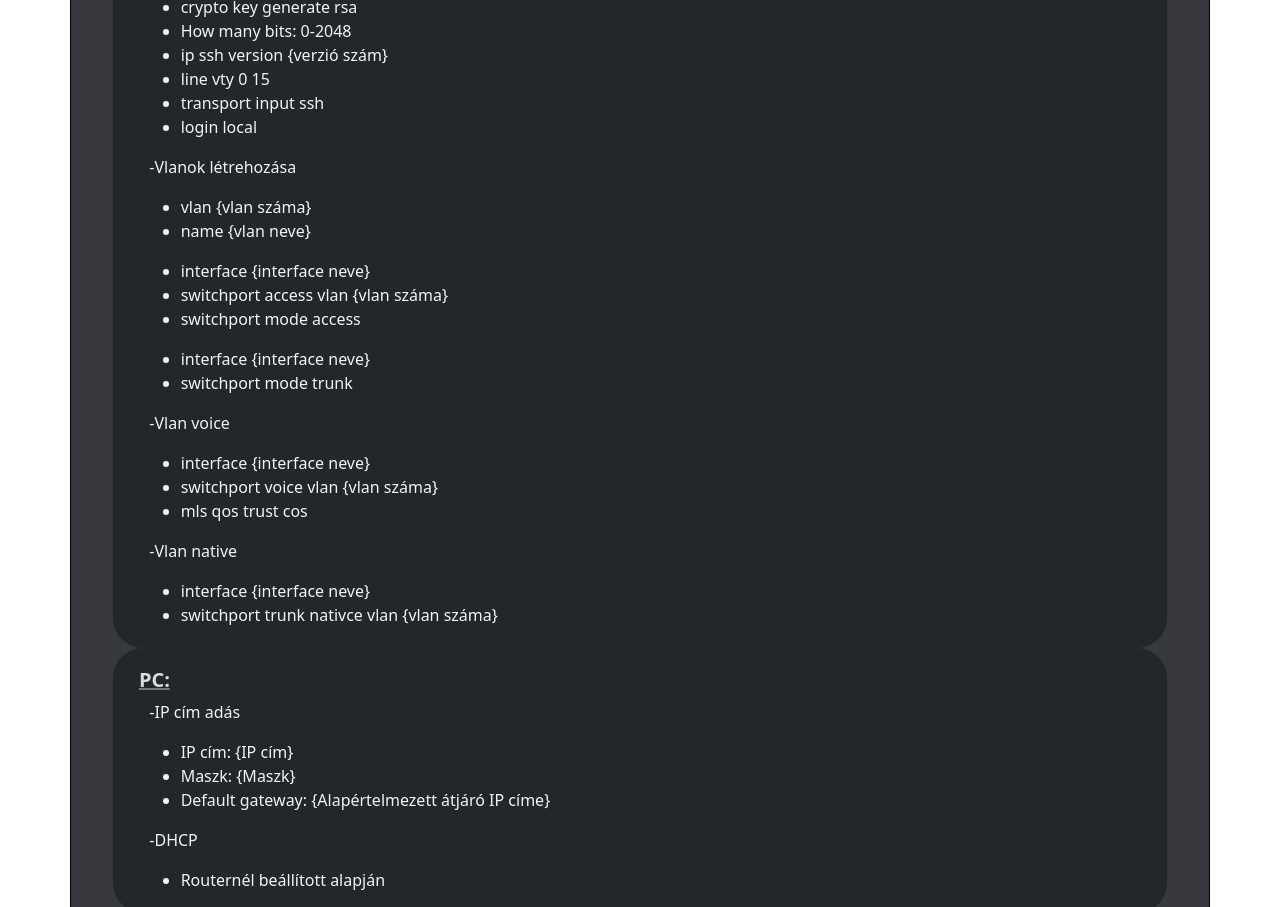
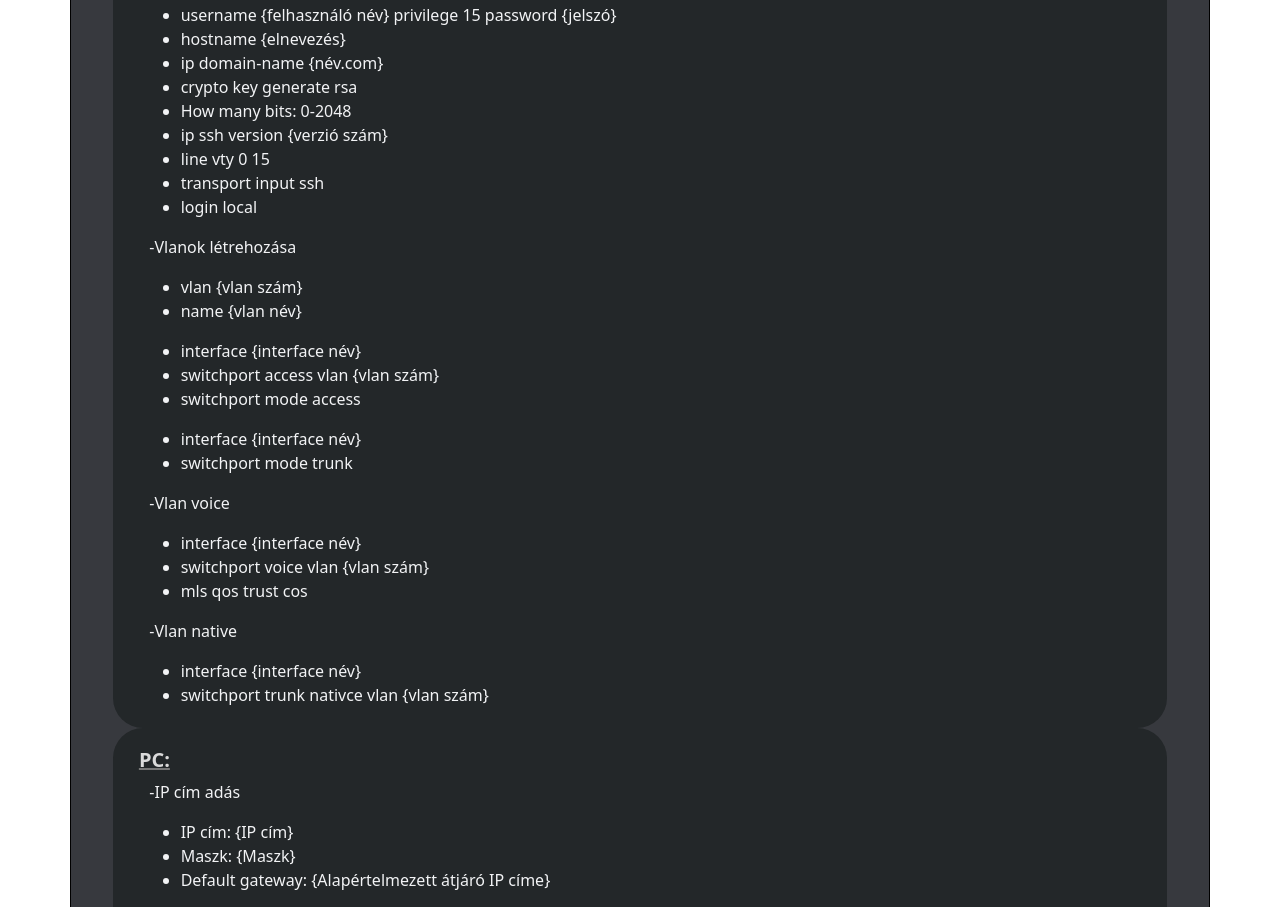
Before and after one commit to Mmateh/mmateh.github.io, a plain HTML site: page hálózat.html in a window 1280 px wide. Shown: the part 2917-3824 px from the top of the page. Drawn offline with nearby package versions, Linux system fonts and the light colour scheme.

Commit message:
Update hálózat.html

```diff
--- a/hálózat.html
+++ b/hálózat.html
@@ -321,6 +321,10 @@
 							<li>router OSPF {folyamatazonosító}</li>
 							<li>network {hálózat lábánál {IP cím} {inverz maszk}} area 0</li>
 						</ul>
+					<p>-subinterface</p>
+						<ul style="padding-left: 6%">
+							<li>encapsulation dotlq {vlan szám}</li>
+						</ul>
 					</section>
 
 					<section class="text">
@@ -348,28 +352,28 @@
 						</ul>
 					<p>-Vlanok létrehozása</p>
 						<ul style="padding-left: 6%;">
-							<li>vlan {vlan száma}</li>
-							<li>name {vlan neve}</li>
+							<li>vlan {vlan szám}</li>
+							<li>name {vlan név}</li>
 						</ul>
 						<ul style="padding-left: 6%;">
-							<li>interface {interface neve}</li>
-							<li>switchport access vlan {vlan száma}</li>
+							<li>interface {interface név}</li>
+							<li>switchport access vlan {vlan szám}</li>
 							<li>switchport mode access</li>
 						</ul>
 						<ul style="padding-left: 6%;">
-							<li>interface {interface neve}</li>
+							<li>interface {interface név}</li>
 							<li>switchport mode trunk</li>
 						</ul>
 					<p>-Vlan voice</p>
 						<ul style="padding-left: 6%;">
-							<li>interface {interface neve}</li>
-							<li>switchport voice vlan {vlan száma}</li>
+							<li>interface {interface név}</li>
+							<li>switchport voice vlan {vlan szám}</li>
 							<li>mls qos trust cos</li>
 						</ul>
 					<p>-Vlan native</p>
 						<ul style="padding-left: 6%;">
-							<li>interface {interface neve}</li>
-							<li>switchport trunk nativce vlan {vlan száma}</li>
+							<li>interface {interface név}</li>
+							<li>switchport trunk nativce vlan {vlan szám}</li>
 						</ul>
 					</section>
 
```
